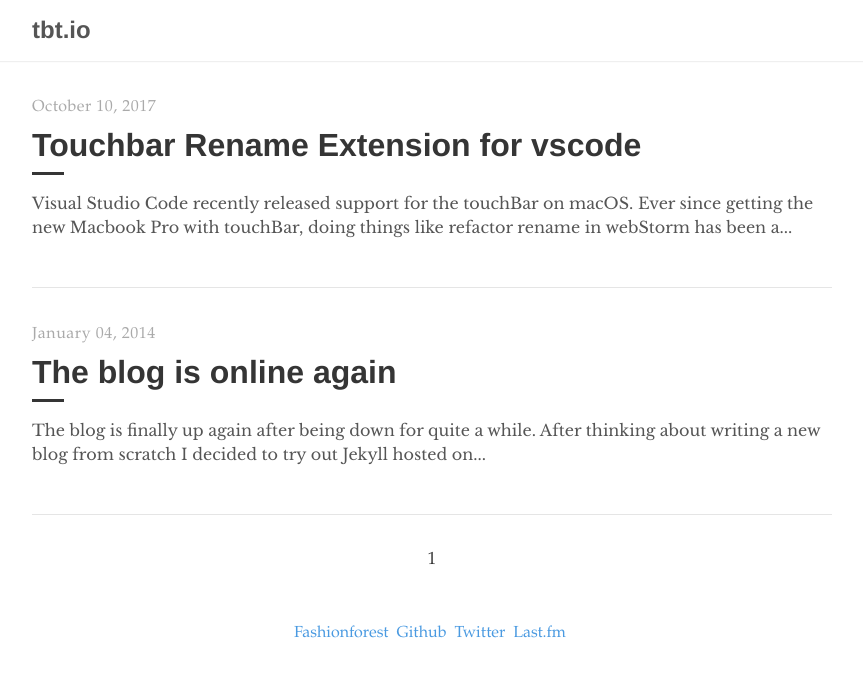
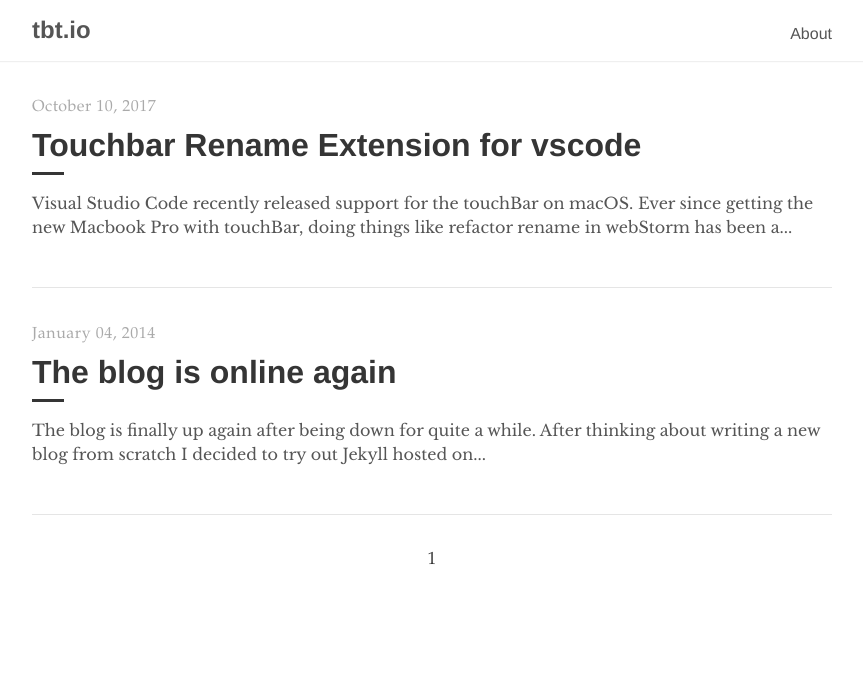
Before and after one commit to TobiasBerg/TobiasBerg.github.io, a Jekyll site: the page built from index.html, in a window 1280 px wide. Shown: the top 677 px of the page, without its empty margins (208-1071 px from the left). Built offline with Jekyll 4.4.1, drawn with Linux system fonts in a browser that asks for light colours; the list of posts is cut into pages by our own code.

Commit message:
Simplified a little and added an about page instead of linking in footer

```diff
--- a/_includes/head.html
+++ b/_includes/head.html
@@ -2,7 +2,7 @@
   <meta charset="UTF-8">
   <meta name="viewport" content="width=device-width, initial-scale=1.0">
 
-  <title>{% if page.title == "Home" %} {{ site.title }} {% else %} {{ page.title }} &middot; {{ site.title }} {% endif %}</title>
+  <title>{{ page.title }} - tbt.io</title>
 
   <!-- CSS -->
   <link rel="stylesheet" href="{{ site.baseurl }}/styles.css">
--- a/_layouts/default.html
+++ b/_layouts/default.html
@@ -9,24 +9,13 @@
         <a href="{{ site.baseurl }}/">
           <h2 class="nav-title">{{ site.title }}</h2>
         </a>
+        <a class="right-link" href="/about">About</a>
       </div>
     </nav>
 
     <main>
       {{ content }}
     </main>
-
-    <footer>
-      <div class="contact">
-        <p>
-          <a href="https://www.fashionforest.dk/">Fashionforest</a>&nbsp;
-          <a href="https://github.com/TobiasBerg">Github</a>&nbsp;
-          <a href="https://twitter.com/TobiasBerg">Twitter</a>&nbsp;
-          <a href="https://www.last.fm/user/TobiasBerg">Last.fm</a>&nbsp;
-        </p>
-      </div>
-    </footer>
-
     <script async src="https://www.googletagmanager.com/gtag/js?id=UA-107926891-1"></script>
     <script>
       window.dataLayer = window.dataLayer || [];
--- a/_sass/_layout.scss
+++ b/_sass/_layout.scss
@@ -63,6 +63,11 @@
     color: $default-color;
     font-family: $sans-font;
   }
+
+  .right-link {
+    line-height: 35px;
+    float: right;
+  }
 }
 
 @media (min-width: 600px) {
@@ -89,3 +94,7 @@
     font-size: .8rem;
   }
 }
+
+.bottom-border {
+  border-bottom: 0.5px solid #e5e5e5;
+}
--- a/index.html
+++ b/index.html
@@ -1,6 +1,6 @@
 ---
 layout: default
-title: Frontpage
+title: Tobias Berg
 ---
 
 <div class="catalogue">
```
Also changed, not shown: about.html (added, +18 -0 lines).
